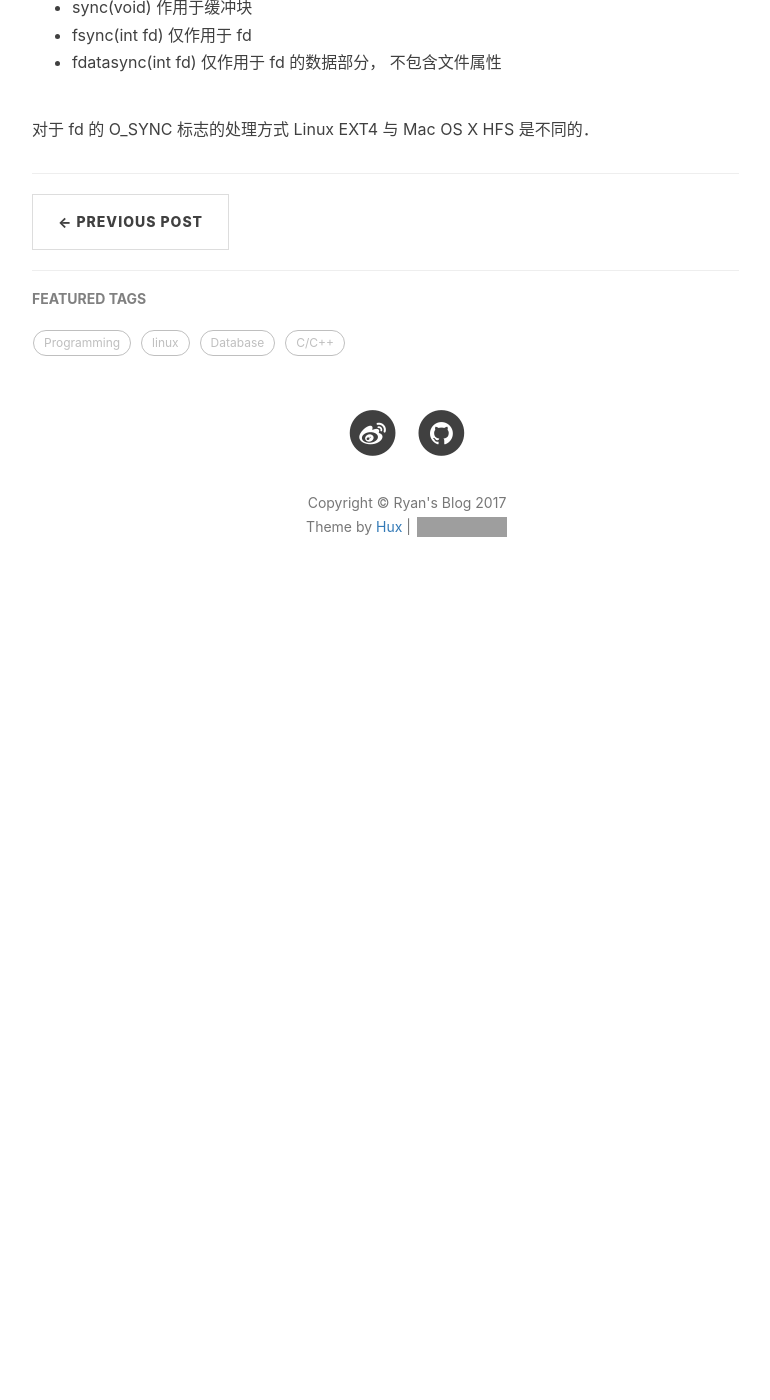
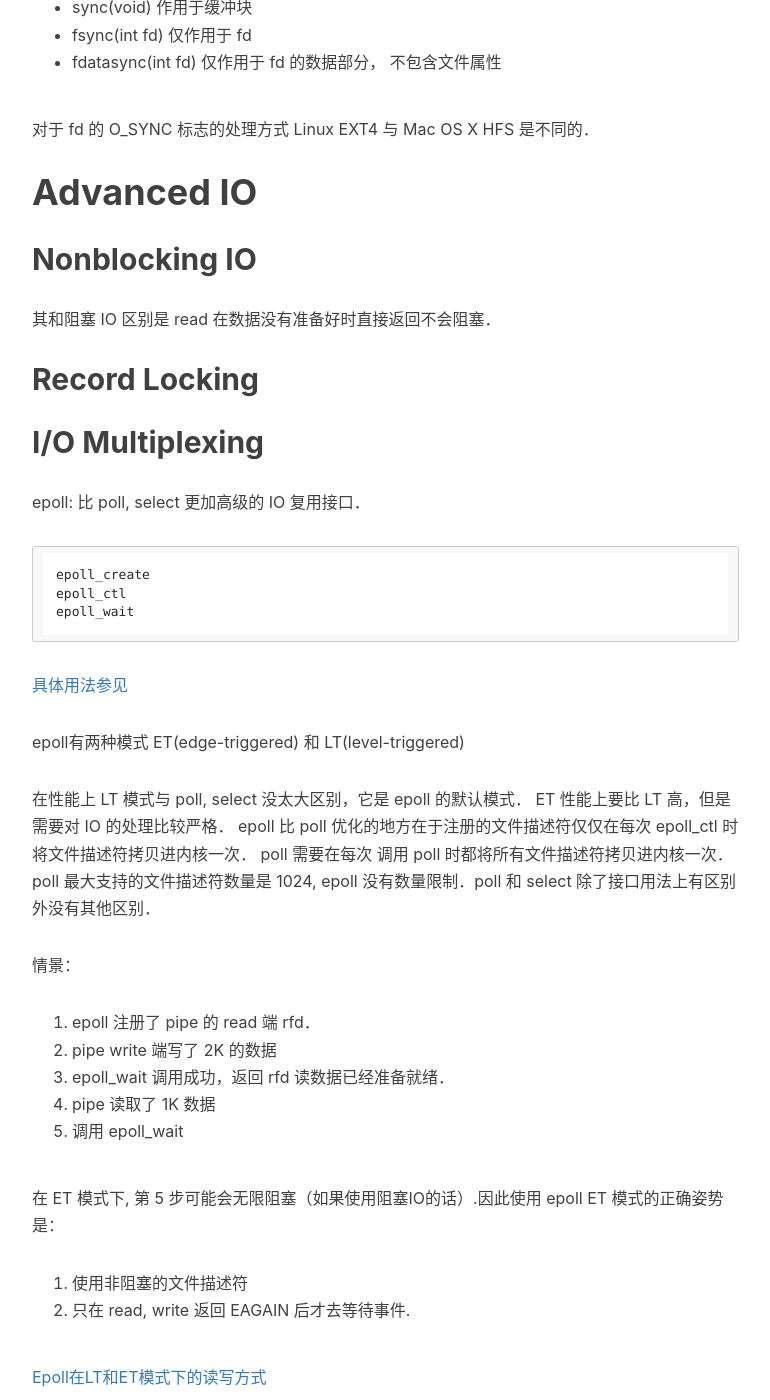
Before and after one commit to ryanorz/ryanorz.github.io, a Jekyll site: the page built from _posts/2017-3-3-APUE-IO.md, in a window 1280 px wide and 1400 px high, scrolled down 4904 px. Shown: the whole window, without its empty margins (233-1003 px from the left). Built offline with Jekyll 4.4.1, drawn with Linux system fonts in a browser that asks for light colours; nearby versions of some CDN libraries; comment, search, counter and statistics services are not loaded; before the commit the page ends 5534 px from its top, so only the background shows below that; some of the changed text lies outside the part shown; grey boxes are pictures that could not be loaded.

Commit message:
Change(APUE-IO) Add advanced IO

````diff
--- a/_posts/2017-3-3-APUE-IO.md
+++ b/_posts/2017-3-3-APUE-IO.md
@@ -103,3 +103,45 @@ close(nulldev);
 * fdatasync(int fd) 仅作用于 fd 的数据部分， 不包含文件属性
 
 对于 fd 的 O_SYNC 标志的处理方式 Linux EXT4 与 Mac OS X HFS 是不同的．
+
+# Advanced IO
+
+## Nonblocking IO
+
+其和阻塞 IO 区别是 read 在数据没有准备好时直接返回不会阻塞．
+
+## Record Locking
+
+## I/O Multiplexing
+
+epoll: 比 poll, select 更加高级的 IO 复用接口．
+
+```
+epoll_create
+epoll_ctl
+epoll_wait
+```
+[具体用法参见](http://man7.org/linux/man-pages/man7/epoll.7.html)
+
+epoll有两种模式 ET(edge-triggered) 和 LT(level-triggered)
+
+在性能上 LT 模式与 poll, select 没太大区别，它是 epoll 的默认模式． ET 性能上要比 LT 高，但是需要对 IO 的处理比较严格． epoll 比 poll 优化的地方在于注册的文件描述符仅仅在每次 epoll_ctl 时将文件描述符拷贝进内核一次． poll 需要在每次 调用 poll 时都将所有文件描述符拷贝进内核一次． poll 最大支持的文件描述符数量是 1024, epoll 没有数量限制．poll 和 select 除了接口用法上有区别外没有其他区别．
+
+情景：
+
+1. epoll 注册了 pipe 的 read 端 rfd．
+2. pipe write 端写了 2K 的数据
+3. epoll_wait 调用成功，返回 rfd 读数据已经准备就绪．
+4. pipe 读取了 1K 数据
+5. 调用 epoll_wait
+
+在 ET 模式下, 第 5 步可能会无限阻塞（如果使用阻塞IO的话）.因此使用 epoll ET 模式的正确姿势是：
+
+1. 使用非阻塞的文件描述符
+2. 只在 read, write 返回 EAGAIN 后才去等待事件.
+
+[Epoll在LT和ET模式下的读写方式](http://kimi.it/515.html)
+
+## POSIX Asynchronous IO
+
+Linux 异步 IO　用的比较少，暂时不写了，后续有时间补充．
````
Also changed, not shown: other parts of _posts/2017-3-3-APUE-IO.md (+1 -1 lines).
